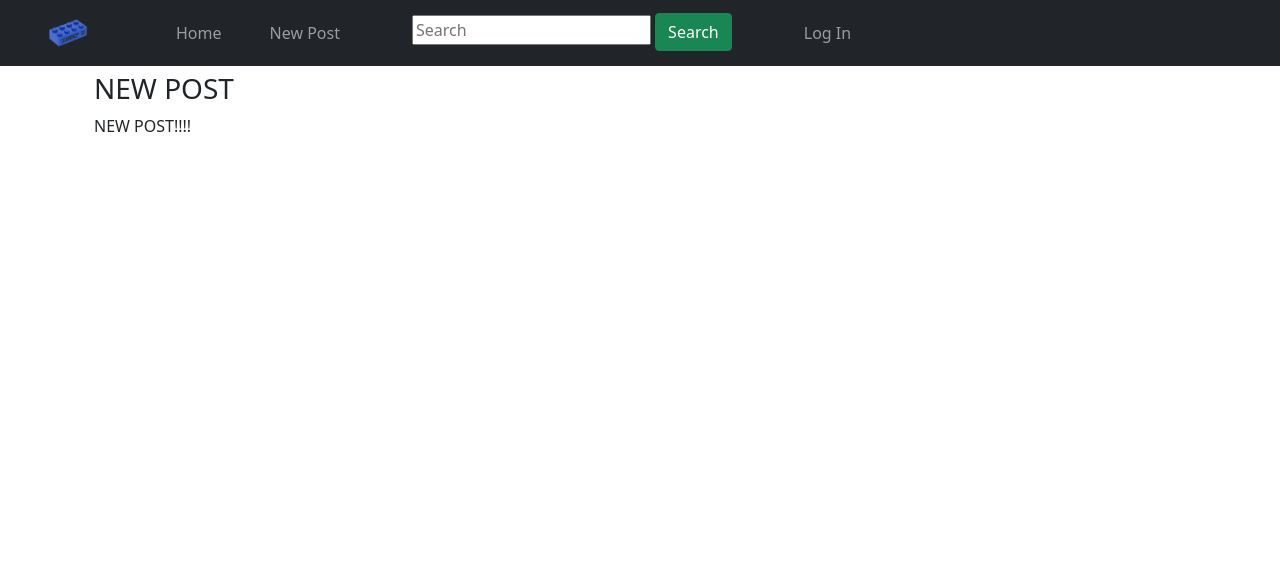
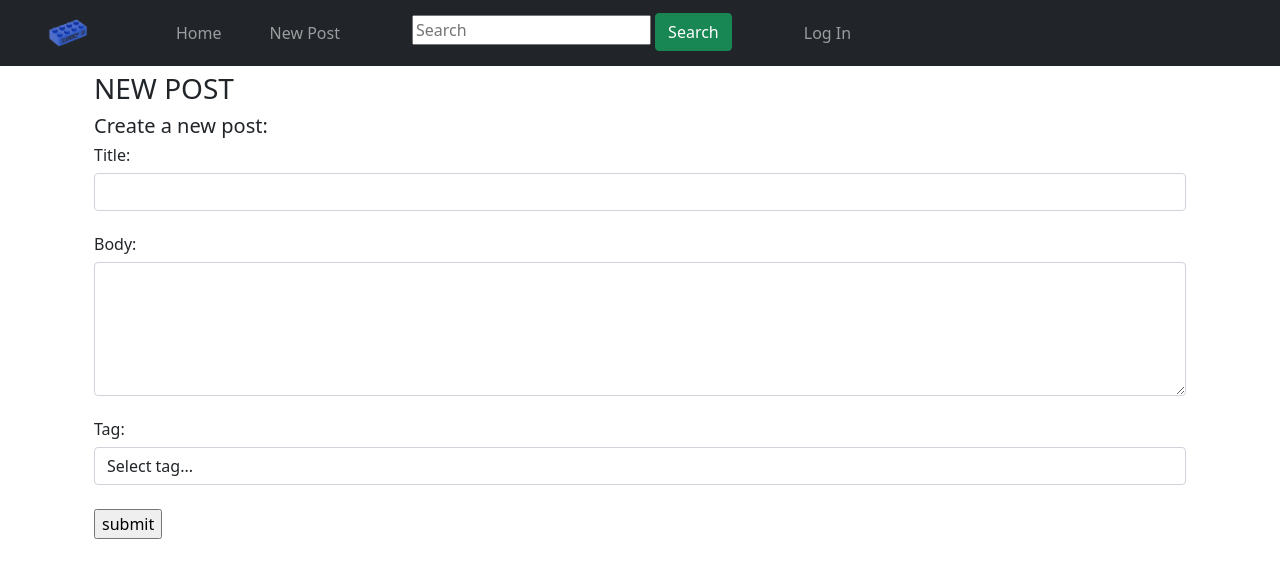
Before and after one commit to beckylloyd/DSS-CW2-GROUP-13, a Flask app: page /newPost in a window 1280 px wide. Shown: the top 578 px of the page. Run offline with Flask 2, Linux system fonts and the light colour scheme; data comes from the database, SQL or seed files in the repository; both versions use the stored data as it was after the commit; parts of the project's set-up code (start-up, migrations or seed data) failed here and were passed over; some libraries are stand-ins or nearby versions.

Commit message:
- added functionality to new post    * user can add a new post    * they must be logged in    * they must enter data into all the fields - added "user_id" to main.py to save which user is logged in    * needs to use sessions instead

```diff
--- a/DBConnect.py
+++ b/DBConnect.py
@@ -10,6 +10,7 @@ from random import random
 import time
 
 from datetime import datetime
+
 DATABASE = r"sqlite.db"
 
 # create a connection to the DB
@@ -202,6 +203,46 @@ returns: list of all posts
 def posts_get_all():
     return select_all("posts")
 
+def posts_insert(post, user_id):
+    # find post_id based on last post in db
+    all_posts = posts_get_all()
+    post_id = all_posts[len(all_posts)-1][0] + 1
+
+    # get current date and time
+    date = datetime.now().strftime("%d/%m/%Y")
+    time = datetime.now().strftime("%H:%M")
+
+    # get tag id
+    tag_id = tags_get_id(post[2])
+
+    # create post with all parameters
+    insert_post = (post_id, post[0], post[1], date, time, tag_id, user_id)
+
+    # sql query to execute
+    sql_query = "INSERT INTO posts(post_id, title, body, date, time, tag_id, user_id) VALUES(?, ?, ?, ?, ?, ?, ?)"
+
+    conn = None
+    try:
+        # get a db connection
+        conn = connect()
+        # create a cursor
+        cur = conn.cursor()
+        # execute statement
+        cur.execute(sql_query, insert_post)
+
+        conn.commit()
+    except Error as e:
+        print("INSERT ERROR: ", e)
+        exit(0)
+    finally:
+        if conn:
+            conn.close()
+"""
+get the name of a tag from the id
+
+id: the id of the tag to search
+returns: name of the tag
+"""
 def tags_get_name(id):
     sql_query = "SELECT * FROM tags WHERE tag_id=?"
     row = select_one(sql_query, (id,))
@@ -209,6 +250,34 @@ def tags_get_name(id):
         return row[1]
     else:
         return None
+
+"""
+get the id of a tag from its name
+
+name: the name of the tag to search
+returns: int id of the tag
+"""
+def tags_get_id(name):
+    sql_query = "SELECT * FROM tags WHERE name=?"
+    row = select_one(sql_query, (name,))
+    if row is not None:
+        return row[0]
+    else:
+        return None
+
+
+"""
+get just the names of all tags in the db
+
+return: list of names as strings
+"""
+def tags_get_all_names():
+    tags = select_all("tags")
+    names = []
+    for tag in tags:
+        names.append(tag[1])
+    return names
+
 """
 log in to the application
 username: username from form
@@ -250,6 +319,7 @@ def parse_text(text):
 
 
 # if __name__ == '__main__':
+#     posts_insert(("title", "body", "Star Wars"), 2)
     # print(users_get_id('katerina'))
     # print(users_get_username(1))
     # print(users_get_password('katerina'))
--- a/main.py
+++ b/main.py
@@ -16,6 +16,9 @@ dateTimeFormat = dateFormat + " %H:%M"
 # Sets locale to GB for currency
 locale.setlocale(locale.LC_ALL, 'en_GB')
 
+# id of the current user
+# TODO make more secure
+user_id = None
 
 
 # Function to read a csv file, add each row into a list and return the list
@@ -59,18 +62,51 @@ def logIn():
 
 @app.route('/userLogIn', methods=['GET', 'POST'])
 def userLogIn():
+    global user_id
+    message = ""
+    if(user_id is None):
+        username = request.form['username']
+        password = request.form['password']
+        result = DBConnect.login(username, password)
+        message = result[1]
+        if(result[0]):
+            user_id = DBConnect.users_get_id(username)
+    else:
+        message = "User already logged in :("
+    print(user_id)
+    return render_template('logIn.html', message=message)
 
-    username = request.form['username']
-    password = request.form['password']
-    result = DBConnect.login(username, password)
-
-    return render_template('logIn.html', message=result[1])
-
+# show new post page
+@app.route('/newPost')
+def newPost():
+    # populate the dropdown with all tag names
+    tags = DBConnect.tags_get_all_names()
+    return render_template('newPost.html', tag_values = tags)
 
 # create a new post
-@app.route('/newPost')
-def newPost():
-    return render_template('newPost.html')
+@app.route('/makeNewPost', methods=['GET', 'POST'])
+def makeNewPost():
+    msg = ""
+    # get data from form
+    title = request.form['title']
+    body = request.form['body']
+    tag = request.form['tag']
+
+    # check the user is logged in
+    if(user_id is not None):
+        # check all inputs are filled
+        # TODO disable submit button instead, and highlight the box to be filled
+        if (tag == "default" or title == "" or str.isspace(title) or body == "" or str.isspace(body)):
+            msg = "Please make sure all boxes are filled :)"
+        else:
+            DBConnect.posts_insert((title, body, tag), user_id)
+            msg = "new post made :D"
+    else:
+        msg = "Sorry, you need to be logged in to post :'("
+
+    # get tags to make sure the select box is populated
+    tags = DBConnect.tags_get_all_names()
+    return render_template('newPost.html', tag_values=tags, msg1=msg)
 
 # search for a post
 @app.route('/search')
--- a/templates/base.html
+++ b/templates/base.html
@@ -3,7 +3,7 @@
 <head>
     <meta charset="UTF-8">
     <link href="/static/css/bootstrap.min.css" rel="stylesheet" media="screen">
-    <title>Title</title>
+    <title>Brickin' it</title>
 </head>
 <body>
 <!-- Navigation -->
--- a/templates/newPost.html
+++ b/templates/newPost.html
@@ -3,6 +3,31 @@
 {% block content %}
 <div class="container">
 <h3>{% block title %}NEW POST{% endblock %}</h3>
-<p>NEW POST!!!!</p>
+<h5>Create a new post:</h5>
+
+    <form class="form-inline" action="makeNewPost" method="post">
+        <div class="form-group">
+            <h6><label for="title">Title: </label></h6>
+            <input type="text" class="form-control" name='title' id="title"><br>
+        </div>
+        <div class="form-group">
+            <h6><label for="body">Body: </label></h6>
+            <textarea  class="form-control" name='body' id="body" rows="5"></textarea><br>
+        </div>
+        <div class="form-group">
+            <h6><label for="tag">Tag: </label></h6>
+            <select class="form-control" id="tag" name='tag'>
+                <!-- need to fix so that submit button is disabled when no tag selected -->
+                <option value="default" selected>Select tag...</option>
+                {% for item in tag_values %}
+                <option value="{{item}}">{{item}}</option>
+                {% endfor %}
+            </select><br>
+        </div>
+        <input type="submit" value="submit">
+    </form>
+    <br>
+    {{msg1}}
+
 </div>
 {% endblock %}
```
Also changed, not shown: sqlite.db.
